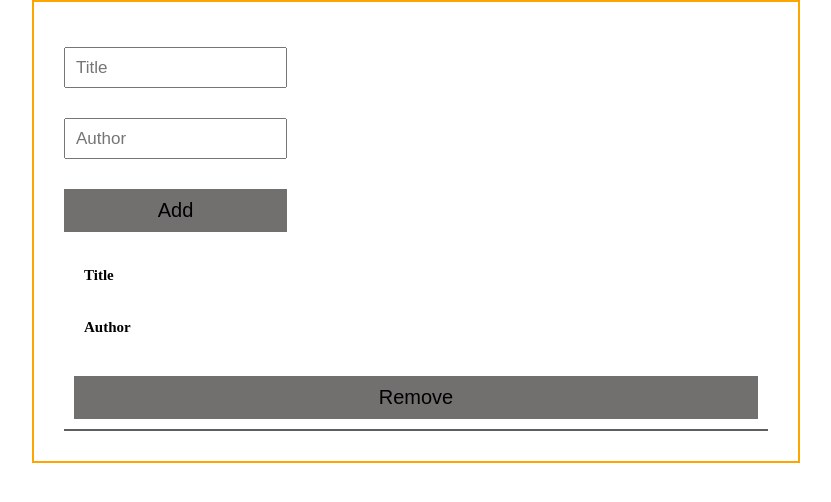
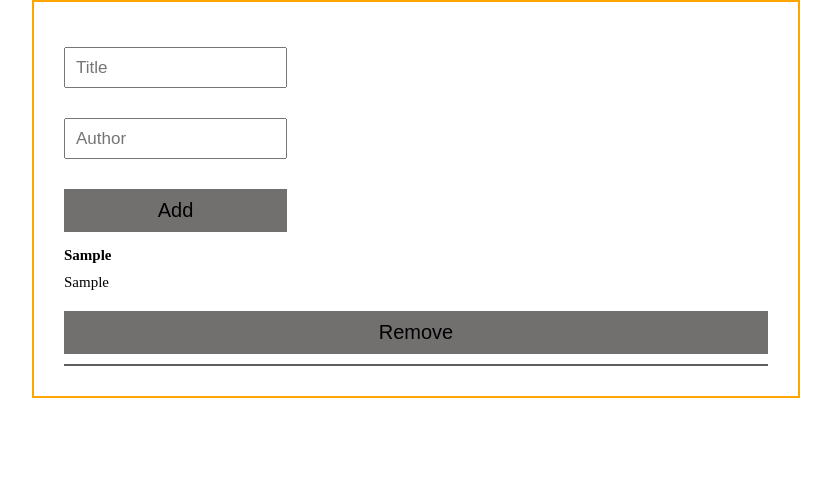
Before and after one commit to Ali-0111/Awesome-books, a website: page index.html in a window 1280 px wide. Both pictures are taken after typing "Sample", "Sample" into the empty fields and a click on the button "Add". Shown: the whole page, without its empty margins (224-1055 px from the left). Drawn offline with Linux system fonts and the light colour scheme.

Commit message:
send it for r

```diff
--- a/app.js
+++ b/app.js
@@ -1,10 +1,14 @@
+
 // array to save each object
 let collection  = [];
-
 // constructor for object
 function Book(b_title,b_author) {
     this.title = b_title;
     this.author = b_author;
+}
+
+function saveLocal(arr,key) {
+    localStorage.setItem(key,JSON.stringify(arr));
 }
 
 function create () {
@@ -12,30 +16,50 @@ function create () {
     let title = document.querySelector('.title-input');
     let author = document.querySelector('.author-input');
     collection.push(new Book(title.value,author.value));
-    // remove the text from input box
-    title.value = '';
-    author.value = '';
     // result for function
-    return collection;
+    // return collection;
 }
 
-function remove() {
+function show() {
+
+    let title = document.querySelector('.title-input');
+    let author = document.querySelector('.author-input');
     const section  = document.querySelector('.main-data');
     const div_show = document.createElement('div');
     div_show.classList = 'outputs';
     div_show.innerHTML = `
-    <h2 class="title-show">Title</h2>
-    <h2 class="author-show">Author</h2>
+    <h2 class="title-show">${title.value}</h2>
+    <p class="author-show">${author.value}</p>
     <button class="rmv-btn">Remove</button>
     `;
     section.append(div_show);
+    // remove the text from input box
+    title.value = '';
+    author.value = '';
 }
+
+function del () {
+    const btns = document.querySelectorAll('.rmv-btn');
+    console.log(btns);
+    const section = document.querySelector('section');
+    const div_show = document.querySelector('.div_show');
+    console.log("We are inside the function");
+    btns.forEach((btn)=>{
+        btn.addEventListener('click', () => {
+            section.removeChild(div_show);
+        });
+    });
+
+};
 function main() {
     const addBtn =  document.querySelector('.add-btn');
     addBtn.addEventListener('click',() =>{
-        console.log(create());
-        remove();
+        create();
+        saveLocal(collection,"data");
+        show();
     });
+
+
 }
-
 main();
+del ();
--- a/style.css
+++ b/style.css
@@ -21,17 +21,22 @@ html {
 
 .outputs {
   border-bottom: 2px solid rgb(95, 94, 94);
-  padding: 1rem;
+  padding: 1rem 0;
   width: 100%;
 }
 
 .title-input,
-.author-input,
-.title-show,
-.author-show {
+.author-input {
   font-size: 1.5rem;
   margin: 1.5rem 0;
   padding: 1rem;
+}
+
+.title-show,
+.author-show {
+  margin: 0;
+  padding: 0.5rem 0;
+  font-size: 1.5rem;
 }
 
 .add-btn,
```
Also changed, not shown: index.html (+1 -1 lines).
